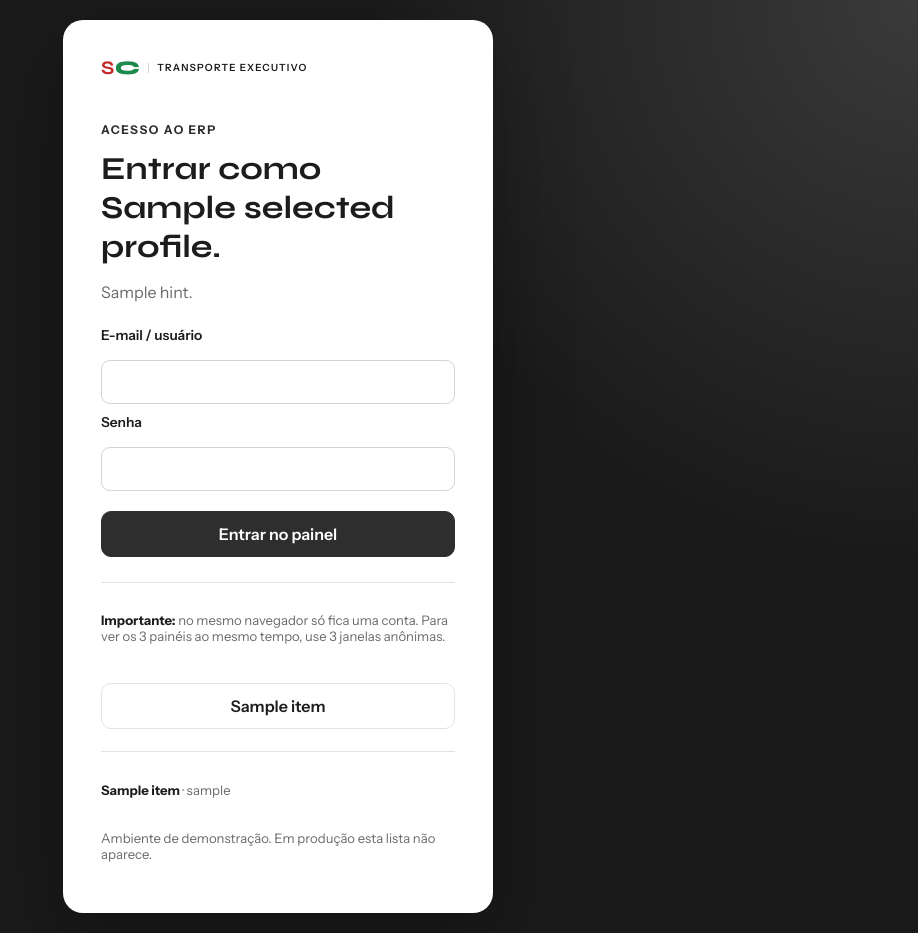
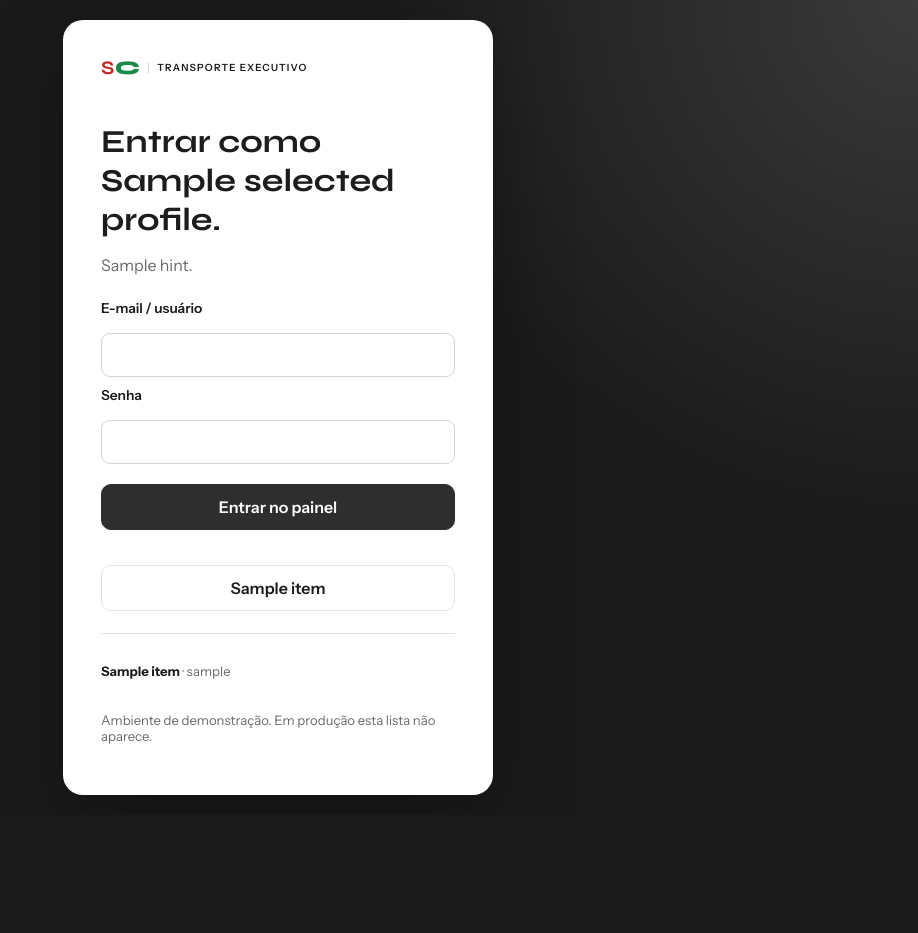
Before and after one commit to felipegoulart06-lab/camboriu.delivery-mateusefelipe, a Django app: template templates/registration/login.html in a window 1280 px wide. Shown: the whole page, without its empty margins (362-1280 px from the left). After the commit the page ends 795 px from the top, so only its background shows below. Run offline with Django 5.2, Linux system fonts and the light colour scheme; the template is opened without the code that fills it: most values are stand-ins (such as "Sample title", 1, 10 or a date in 2020); form fields are guessed from the names that the template uses.

Commit message:
Limpa textos extras da tela de login.
Co-authored-by: Cursor <cursoragent@cursor.com>

```diff
--- a/templates/registration/login.html
+++ b/templates/registration/login.html
@@ -13,13 +13,9 @@
 <body class="login-page">
 <main class="login-card">
   <a class="logo dark" href="{% url 'landing' %}">{% include "partials/brand.html" %}</a>
-  <p class="eyebrow">ACESSO AO ERP</p>
   {% if selected_profile %}
   <h1>Entrar como {{ selected_profile.label }}.</h1>
   <p>{{ selected_profile.hint }}.</p>
-  {% else %}
-  <h1>Bem-vindo de volta.</h1>
-  <p>Entre com o login do painel que você quer usar. Cada perfil abre a área certa.</p>
   {% endif %}
 
   {% if locked_out %}<div class="message error">Muitas tentativas de acesso. Aguarde {{ lock_minutes }} minutos e tente de novo, ou fale com a central para redefinir a senha.</div>{% endif %}
@@ -34,10 +30,6 @@
     <button class="button" type="submit">Entrar no painel</button>
   </form>
 
-  <div class="login-hints">
-    <p><strong>Importante:</strong> no mesmo navegador só fica uma conta. Para ver os 3 painéis ao mesmo tempo, use 3 janelas anônimas.</p>
-  </div>
-
   {% if profiles %}
   <div class="profile-switch">
     {% for key, item in profiles.items %}
@@ -49,10 +41,6 @@
     {% for key, item in profiles.items %}<p><strong>{{ item.label }}</strong> · {{ item.username }}</p>{% endfor %}
     <p>Ambiente de demonstração. Em produção esta lista não aparece.</p>
   </div>
-  {% else %}
-  <div class="login-hints">
-    <p>Esqueceu a senha? Fale com a central da SC Transporte Executivo para receber um novo acesso.</p>
-  </div>
   {% endif %}
 </main>
 </body>
```
